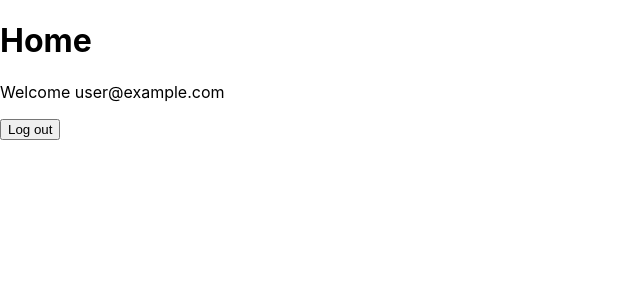
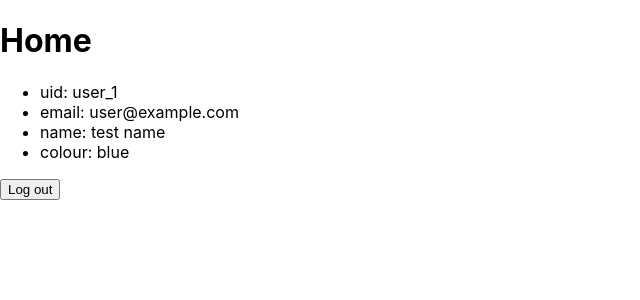
Before and after one commit to nealoverton/meeting-room, a React (Create React App) app: page / in a window 1280 px wide. Shown: the top 300 px of the page, without its empty margins (0-640 px from the left). Built offline with nearby package versions, Linux system fonts and the light colour scheme; no server answers; the database is empty; sample sign-in values are in the browser's storage.

Commit message:
retrieve profile data for logged in user upon first render

```diff
--- a/src/components/Home.js
+++ b/src/components/Home.js
@@ -1,13 +1,32 @@
-import { useContext } from "react";
+import { useContext, useEffect, useState } from "react";
 import { authContext } from "../authContext";
 import { logOut } from "../firebase";
+import { getProfileData } from "../firestore";
+import Profile from "../models/Profile";
 
 const Home = () => {
-    const {authentication} = useContext(authContext)
+    const {authentication} = useContext(authContext);
+    const [profile, setProfile] = useState();
+
+    useEffect(() => {
+        const dbData = getProfileData(authentication.uid);
+        const loggedInProfile = new Profile(authentication.uid, authentication.email, dbData.name, dbData.colour)
+
+        setProfile(loggedInProfile);
+    }, [])
+
+
     return (
         <div>
             <h1>Home</h1>
-            <p>Welcome {authentication.email}</p>
+            {!profile ? <p>Loading...</p> : (
+                <ul>
+                    {Object.keys(profile).map((setting, index) => {
+                        return <li key={index}>{setting + ":  " + profile[setting]}</li>
+                    })}
+                </ul>
+            )}
+
             <button onClick={() => logOut()}>Log out</button>
         </div>
     )
```
